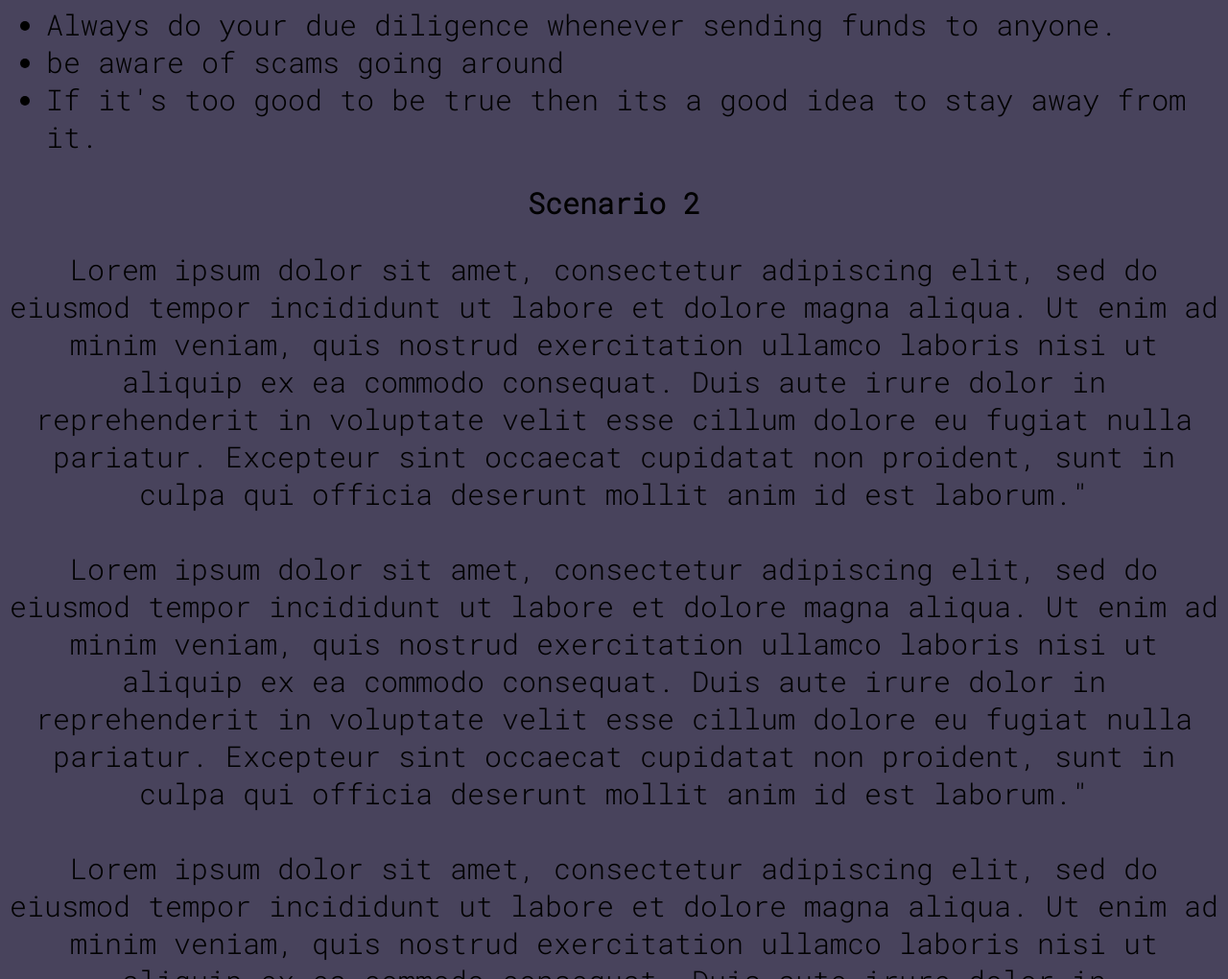
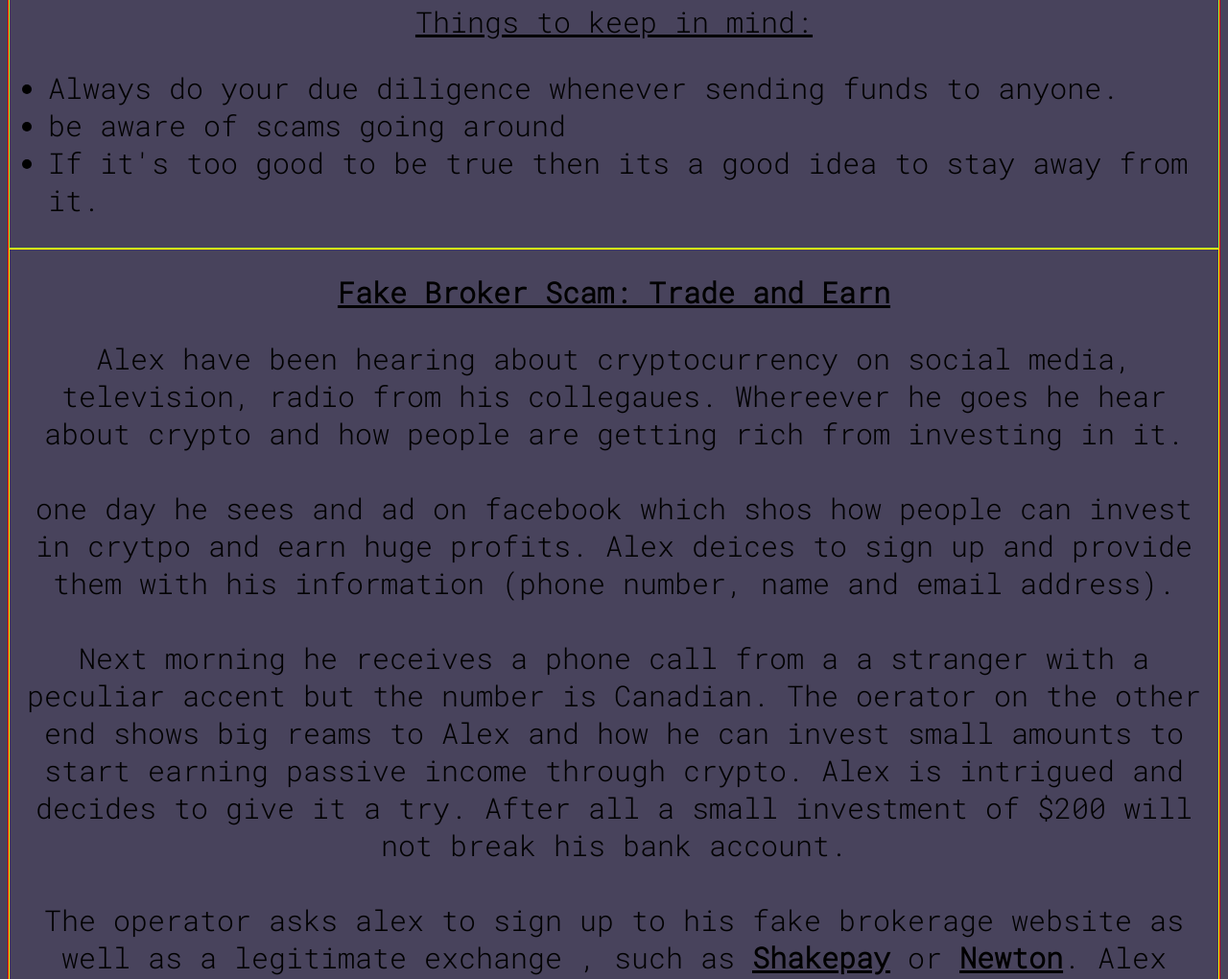
Before and after one commit to qasimkho/Scam_alert, a plain HTML site: page index.html in a window 1280 px wide. Shown: the part 2078-3098 px from the top of the page at 96% size. Drawn offline with Linux system fonts and the light colour scheme.

Commit message:
added more cases and changes style

```diff
--- a/index.html
+++ b/index.html
@@ -62,23 +62,36 @@
             </p>
         </div>
 
-        <h2>
-            Scenario 2
-        </h2>
-        <p>
-            Lorem ipsum dolor sit amet, consectetur adipiscing elit, sed do eiusmod tempor incididunt ut labore et dolore magna aliqua. Ut enim ad minim veniam, quis nostrud exercitation ullamco laboris nisi ut aliquip ex ea commodo consequat. Duis aute irure dolor in reprehenderit in voluptate velit esse cillum dolore eu fugiat nulla pariatur. Excepteur sint occaecat cupidatat non proident, sunt in culpa qui officia deserunt mollit anim id est laborum."<br>
-            <br>
-            Lorem ipsum dolor sit amet, consectetur adipiscing elit, sed do eiusmod tempor incididunt ut labore et dolore magna aliqua. Ut enim ad minim veniam, quis nostrud exercitation ullamco laboris nisi ut aliquip ex ea commodo consequat. Duis aute irure dolor in reprehenderit in voluptate velit esse cillum dolore eu fugiat nulla pariatur. Excepteur sint occaecat cupidatat non proident, sunt in culpa qui officia deserunt mollit anim id est laborum."
-            <br><br>
-            Lorem ipsum dolor sit amet, consectetur adipiscing elit, sed do eiusmod tempor incididunt ut labore et dolore magna aliqua. Ut enim ad minim veniam, quis nostrud exercitation ullamco laboris nisi ut aliquip ex ea commodo consequat. Duis aute irure dolor in reprehenderit in voluptate velit esse cillum dolore eu fugiat nulla pariatur. Excepteur sint occaecat cupidatat non proident, sunt in culpa qui officia deserunt mollit anim id est laborum."
-        </p>
+        <div class="fake-broker">
+            <h2>
+                <strong><u>Fake Broker Scam: Trade and Earn</u></strong>
+            </h2>
+            <p>
+                Alex have been hearing about cryptocurrency on social media, television, radio from his collegaues. Whereever he goes he hear about crypto and how people are getting rich from investing in it.
+                <br><br>
+                one day he sees and ad on facebook which shos how people can invest in crytpo and earn huge profits. Alex deices to sign up and provide them with his information (phone number, name and email address).
+                <br><br>
+                Next morning he receives a phone call from a a stranger with a peculiar accent but the number is Canadian. The oerator on the other end shows big reams to Alex and how he can invest small amounts to start earning passive income through crypto. Alex is intrigued and decides to give it a try. After all a small investment of $200 will not break his bank account.
+                <br><br>
+                The operator asks alex to sign up to his fake brokerage website as well as a legitimate exchange , such as <a href="https://shakepay.me/r/Z93IDSN" target="_blank"><strong><u>Shakepay</u></strong></a> or <a href="https://web.newton.co/r/NR2DDR" target="_blank"><strong><u>Newton</u></strong></a>. Alex being computer savvy doesnt require any help from this operator and signs up on both fake and legitimate website.
+                <br><br>
+                The operator guides Alex to send money to this fake brokerage website using shakepay. After only few days alex starts seeing huge gains on this fake brokerage website. He sees that his $200 have grown to $10,000 is just a matter of 7 days.
+                <br><br>To gain his trust the operatir lets Alex withdraw some of his profits from this fake exchange.
+                <br><br>
+                Since the profits are huge and are "real", alex decides to send a huge amount to this fake brokerage company in hopes of turning himself a millionaire.
+            </p>
+        </div>
 
-        <h2>Scenario 3</h2>
+        <div class="romance">
+            <h2>
+                <strong><u>Romance scam: Invest in Crypto</u></strong>
+            </h2>
         <p>
             At vero eos et accusamus et iusto odio dignissimos ducimus qui blanditiis praesentium voluptatum deleniti atque corrupti quos dolores et quas molestias excepturi sint occaecati cupiditate non provident, similique sunt in culpa qui officia deserunt mollitia animi, id est laborum et dolorum fuga. Et harum quidem rerum facilis est et expedita distinctio. Nam libero tempore, cum soluta nobis est eligendi optio cumque nihil impedit quo minus id quod maxime placeat facere possimus, omnis voluptas assumenda est, omnis dolor repellendus. Temporibus autem quibusdam et aut officiis debitis aut rerum necessitatibus saepe eveniet ut et voluptates repudiandae sint et molestiae non recusandae. Itaque earum rerum hic tenetur a sapiente delectus, ut aut reiciendis voluptatibus maiores alias consequatur aut perferendis doloribus asperiores repellat. <br><br>
             At vero eos et accusamus et iusto odio dignissimos ducimus qui blanditiis praesentium voluptatum deleniti atque corrupti quos dolores et quas molestias excepturi sint occaecati cupiditate non provident, similique sunt in culpa qui officia deserunt mollitia animi, id est laborum et dolorum fuga. Et harum quidem rerum facilis est et expedita distinctio. Nam libero tempore, cum soluta nobis est eligendi optio cumque nihil impedit quo minus id quod maxime placeat facere possimus, omnis voluptas assumenda est, omnis dolor repellendus. Temporibus autem quibusdam et aut officiis debitis aut rerum necessitatibus saepe eveniet ut et voluptates repudiandae sint et molestiae non recusandae. Itaque earum rerum hic tenetur a sapiente delectus, ut aut reiciendis voluptatibus maiores alias consequatur aut perferendis doloribus asperiores repellat. <br><br>
             At vero eos et accusamus et iusto odio dignissimos ducimus qui blanditiis praesentium voluptatum deleniti atque corrupti quos dolores et quas molestias excepturi sint occaecati cupiditate non provident, similique sunt in culpa qui officia deserunt mollitia animi, id est laborum et dolorum fuga. Et harum quidem rerum facilis est et expedita distinctio. Nam libero tempore, cum soluta nobis est eligendi optio cumque nihil impedit quo minus id quod maxime placeat facere possimus, omnis voluptas assumenda est, omnis dolor repellendus. Temporibus autem quibusdam et aut officiis debitis aut rerum necessitatibus saepe eveniet ut et voluptates repudiandae sint et molestiae non recusandae. Itaque earum rerum hic tenetur a sapiente delectus, ut aut reiciendis voluptatibus maiores alias consequatur aut perferendis doloribus asperiores repellat. <br><br>
         </p>
+        </div>
     </div>
 
     <div class="image-main">
--- a/style.css
+++ b/style.css
@@ -99,3 +99,22 @@ img {
     font-family: 'Roboto Mono', monospace;
     font-size: 30px;
 }
+.h2-header {
+    border: 1px solid red;
+    display: inline-block;
+}
+
+.social-media {
+    border: 1px solid greenyellow;
+
+
+}
+
+.fake-broker {
+    border: 1px solid yellow;
+
+}
+
+.romance {
+    border: 1px solid turquoise;
+}
```
